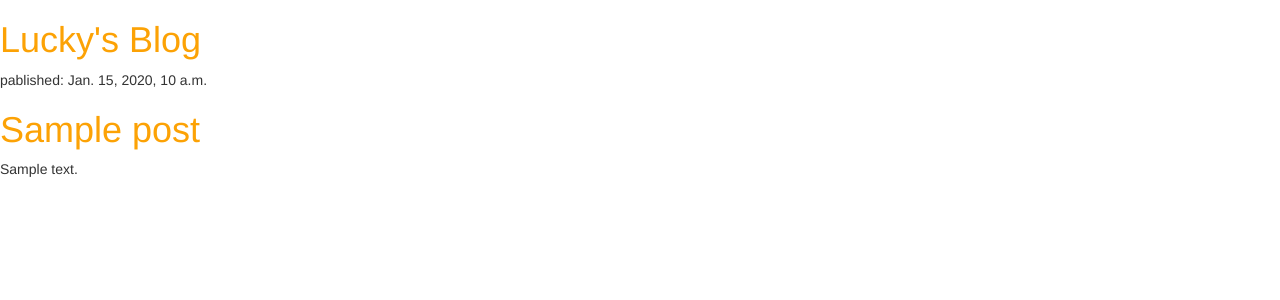
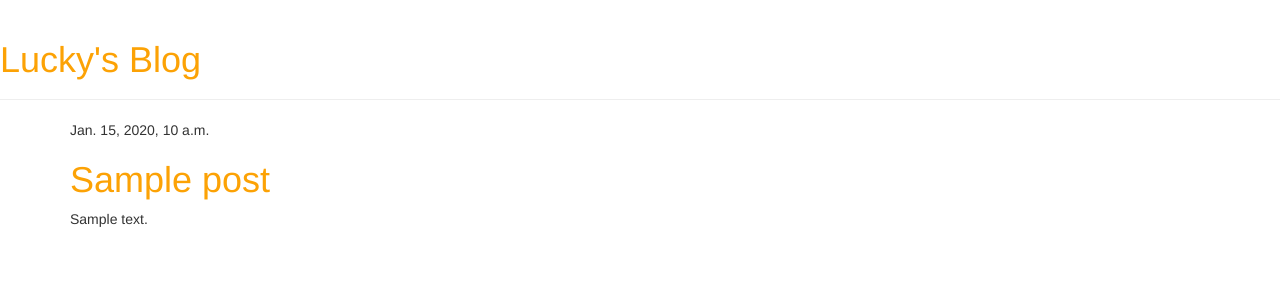
Before and after one commit to danusword/my-first-blog, a Django app: template lucky_one_site/blog/templates/blog/post_list.html in a window 1280 px wide. Shown: the top 300 px of the page. Run offline with Django 3.2, Linux system fonts and the light colour scheme; the template is opened without the code that fills it: most values are stand-ins (such as "Sample title", 1, 10 or a date in 2020); some libraries are stand-ins or nearby versions.

Commit message:
Html files change

```diff
--- /dev/null
+++ b/lucky_one_site/blog/templates/blog/base.html
@@ -0,0 +1,23 @@
+{% load staticfiles %}
+    <html>
+        <head>
+            <title>Lucky's Blog</title>
+            <link rel="stylesheet" href="//maxcdn.bootstrapcdn.com/bootstrap/3.2.0/css/bootstrap.min.css">
+            <link rel="stylesheet" href="//maxcdn.bootstrapcdn.com/bootstrap/3.2.0/css/bootstrap-theme.min.css">
+            <link href='//fonts.googleapis.com/css?family=Lobster&subset=latin,latin-ext' rel='stylesheet' type='text/css'>
+            <link rel="stylesheet" href="{% static 'css/blog.css' %}">
+        </head>
+        <body>
+            <div class="page-header">
+                <h1><a href="/">Lucky's Blog</a></h1>
+            </div>
+            <div class="content container">
+                <div class="row">
+                    <div class="col-md-8">
+                    {% block content %}
+                    {% endblock %}
+                    </div>
+                </div>
+            </div>
+        </body>
+    </html>
--- a/lucky_one_site/blog/templates/blog/post_list.html
+++ b/lucky_one_site/blog/templates/blog/post_list.html
@@ -1,21 +1,14 @@
-{% load staticfiles %}
+{% extends 'blog/base.html' %}
     <html>
-        <head>
-            <title>Lucy's Blog</title>
-            <link rel="stylesheet" href="//maxcdn.bootstrapcdn.com/bootstrap/3.2.0/css/bootstrap.min.css">
-            <link rel="stylesheet" href="//maxcdn.bootstrapcdn.com/bootstrap/3.2.0/css/bootstrap-theme.min.css">
-            <link rel="stylesheet" href="{% static 'css/blog.css' %}">
-        </head>
-        <body>
-            <div>
-                <h1><a href="/">Lucky's Blog</a></h1>
+    {% block content %}
+        {% for post in posts %}
+            <div class="post">
+                <div class="date">
+                    {{ post.published_date }}
+                </div>
+                <h1><a href="">{{ post.title }}</a></h1>
+                <p>{{ post.text|linebreaksbr }}</p>
             </div>
-
-            {% for post in posts %}
-                <div>
-                    <p>pablished: {{ post.pablished_date }}</p>
-                    <h1><a href="">{{ post.title }}</a></h1>
-                    <p>{{ post.text|linebreaksbr }}</p>
-                </div>
-            {% endfor %}
-        </body>
+        {% endfor %}
+    {% endblock content %}
+    </html>
```
